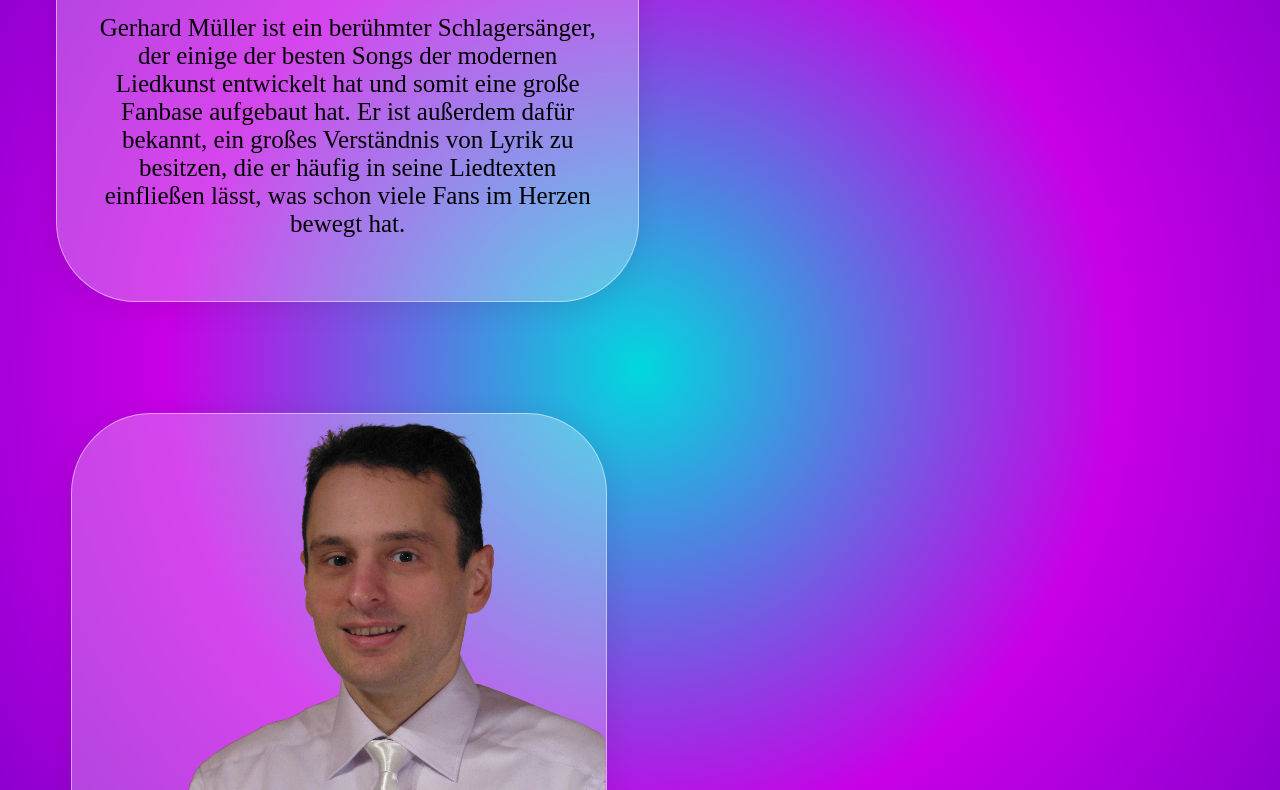
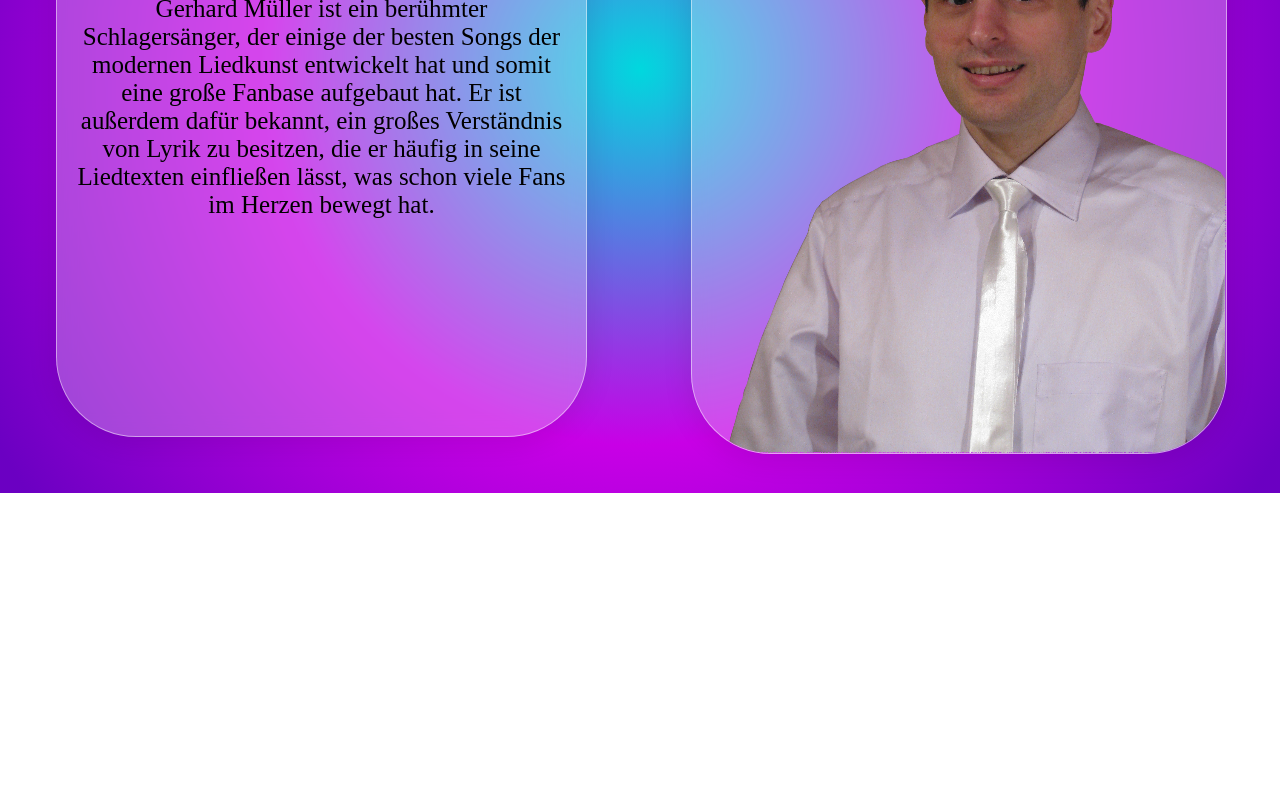
Before and after one commit to neovim-hardcore-user/gerhardMuellerFanwebsite, a website: page html/home.html in a window 1280 px wide. Shown: the part 355-1145 px from the top of the page. After the commit the page ends 848 px from the top, so only its background shows below. Drawn offline with Linux system fonts and the light colour scheme.

Commit message:
Update textbox.css

```diff
--- a/css/textbox.css
+++ b/css/textbox.css
@@ -12,11 +12,15 @@
 }
 
 .nextToImage {
-  max-width: 40%;
+
   text-align: center;
-  float: left;
 }
 
 .textImage {
-
+  display: grid;
+  grid-template-columns: repeat(2, 1fr);
+  grid-gap: 10px;
+  justify-content: center;
+  justify-items: center;
+  align-content: center;
 }
```
